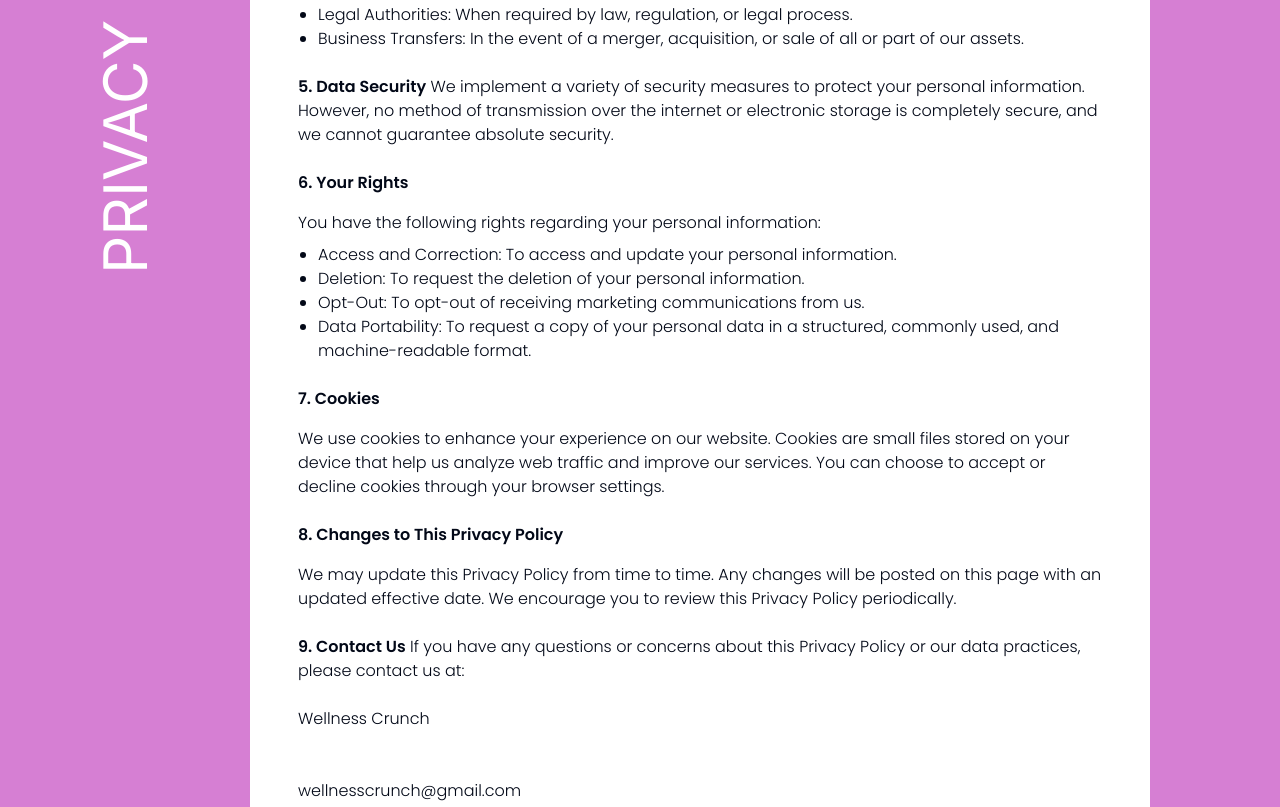
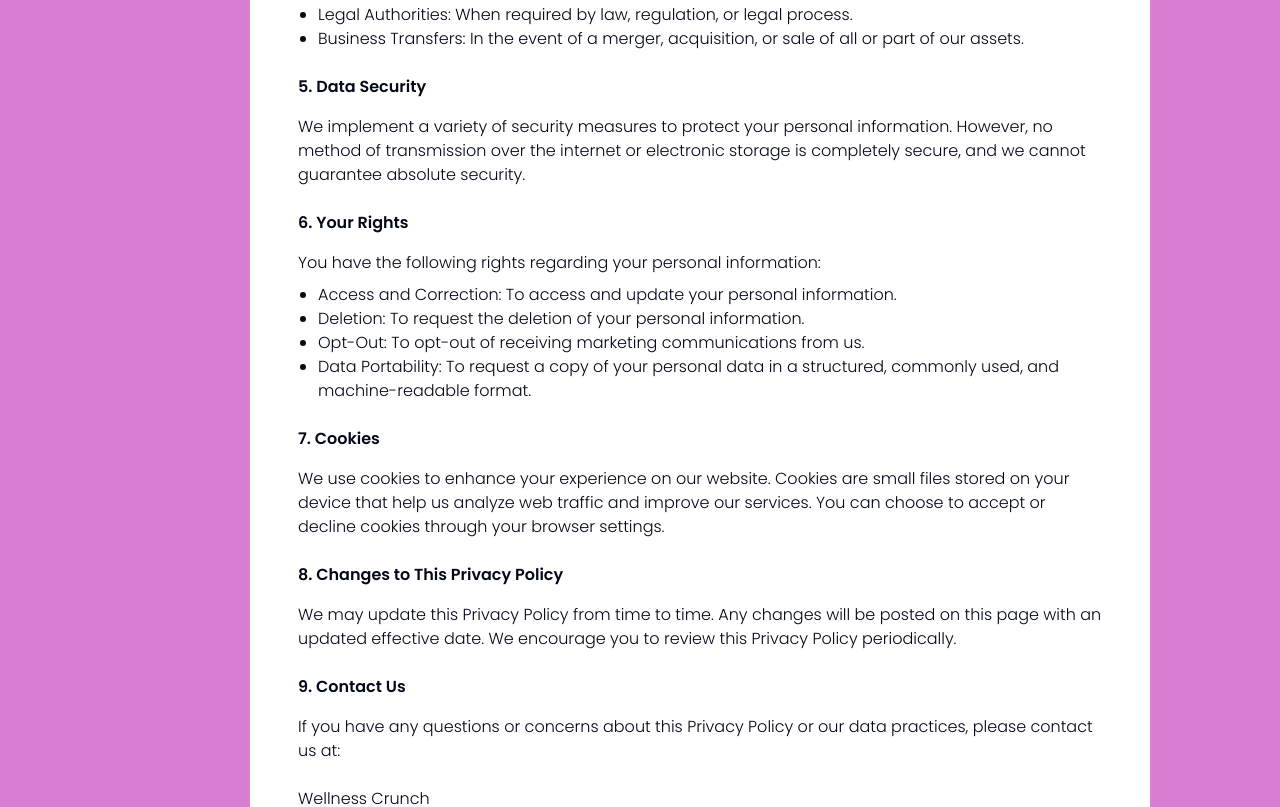
Before and after one commit to jdsghuman/wellness-crunch, a Next.js app: page /privacy-policy in a window 1280 px wide. Shown: the part 945-1752 px from the top of the page. Built offline with nearby package versions, Linux system fonts and the light colour scheme.

Commit message:
update privacy policy

```diff
--- a/src/app/(routes)/(faq)/faq/page.tsx
+++ b/src/app/(routes)/(faq)/faq/page.tsx
@@ -5,28 +5,12 @@ const FAQ = () => {
   return (
     <Container>
       <div className={`flex flex-row justify-center max-md:flex-col`}>
-        <div className="flex-grow bg-[#D67FD3] md:max-w-[250px] max-md:w-full max-md:h-[120px] flex items-center justify-center text-white">
+        <div className="flex-grow bg-[#D67FD3] md:max-w-[250px] max-md:w-full max-md:h-[120px] flex items-start justify-center text-white">
           <span className="uppercase transform -rotate-90 max-md:-rotate-0 whitespace-nowrap text-6xl max-md:text-3xl py-80">
             <h3>faq</h3>
           </span>{" "}
         </div>
         <div className="w-full max-w-[900px] px-12 max-sm:px-4 py-8">
-          {/* <p className={`my-4 mt-12 ${poppins300.className} text-base`}>
-            At Wellness Crunch, we are dedicated to bringing you the most
-            relevant health and wellness news, trends, and product
-            recommendations in quick, 5-minute weekly updates. We understand
-            your busy lifestyle, and our mission is to simplify healthy living,
-            one email at a time.
-          </p>
-          <p className={`my-4 ${poppins300.className} text-base`}>
-            Our team diligently sifts through data, recent research, and the
-            latest trends to present you with concise, digestible information.
-            In a world where social media can be overwhelming and trends can
-            often be more fad than fact, we're here to help you navigate through
-            the noise and make informed decisions for a healthier life. Join us
-            in our quest to distinguish fact from fiction and empower yourself
-            to live stronger and longer!
-          </p> */}
           <h1 className={`${poppins600.className} text-3xl uppercase`}>
             FREQUENTLY ASKED QUESTIONS
           </h1>
--- a/src/app/(routes)/(privacy)/privacy-policy/page.tsx
+++ b/src/app/(routes)/(privacy)/privacy-policy/page.tsx
@@ -5,7 +5,7 @@ const FAQ = () => {
   return (
     <Container>
       <div className={`flex flex-row justify-center max-md:flex-col`}>
-        <div className="flex-grow bg-[#D67FD3] md:max-w-[250px] max-md:w-full max-md:h-[120px] flex items-center justify-center text-white">
+        <div className="flex-grow bg-[#D67FD3] md:max-w-[250px] max-md:w-full max-md:h-[120px] flex items-start justify-center text-white">
           <span className="uppercase transform -rotate-90 max-md:-rotate-0 whitespace-nowrap text-6xl max-md:text-3xl py-80">
             <h3>Privacy Policy</h3>
           </span>{" "}
@@ -100,6 +100,8 @@ const FAQ = () => {
           </ul>
           <p className={`my-4 mt-6 ${poppins300.className} text-base`}>
             <span className={`${poppins600.className}`}>5. Data Security</span>{" "}
+          </p>
+          <p className={`my-2 ${poppins300.className} text-base`}>
             We implement a variety of security measures to protect your personal
             information. However, no method of transmission over the internet or
             electronic storage is completely secure, and we cannot guarantee
@@ -147,9 +149,11 @@ const FAQ = () => {
             encourage you to review this Privacy Policy periodically.
           </p>
           <p className={`my-4 mt-6 ${poppins300.className} text-base`}>
-            <span className={`${poppins600.className}`}>9. Contact Us</span> If
-            you have any questions or concerns about this Privacy Policy or our
-            data practices, please contact us at:
+            <span className={`${poppins600.className}`}>9. Contact Us</span>
+          </p>
+          <p className={`my-2 ${poppins300.className} text-base`}>
+            If you have any questions or concerns about this Privacy Policy or
+            our data practices, please contact us at:
           </p>
           <p className={`my-4 mt-6 ${poppins300.className} text-base`}>
             Wellness Crunch
```
